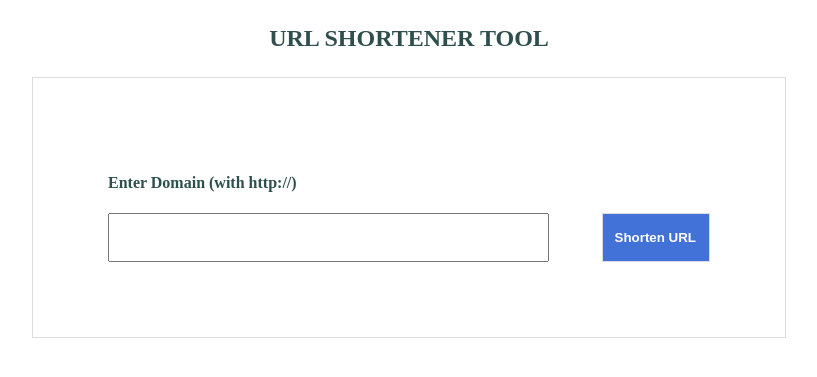
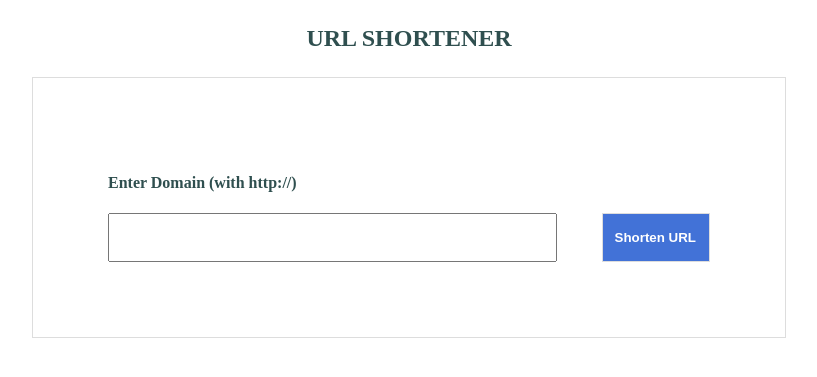
Before and after one commit to sunnychaudhari/MyProductivityTool, a Django app: a page that uses myproductivitytool/shortner/templates/url_shortner_dashboard.html in a window 1280 px wide. Shown: the top 377 px of the page, without its empty margins (231-1048 px from the left). Run offline with Django 3.2, Linux system fonts and the light colour scheme.

Commit message:
minor changes in css

```diff
--- a/myproductivitytool/shortner/templates/url_shortner_dashboard.html
+++ b/myproductivitytool/shortner/templates/url_shortner_dashboard.html
@@ -42,6 +42,9 @@
 		}
 		input[name=url-text]{
 			width: 72%;
+			padding-left: 10px;
+			font-size: 15px;
+			color: #6f5d5d;
 		}
 		.url-partition{
 			background: #ddebff;
@@ -80,7 +83,7 @@
 <body>
 	<div class="container">
 		<div class="heading-section">
-			<h2 align="webkit-center">URL SHORTENER TOOL</h2>
+			<h2 align="webkit-center">URL SHORTENER</h2>
 		</div>
 			<div class="url-section">
 				<div class="myform">
```
